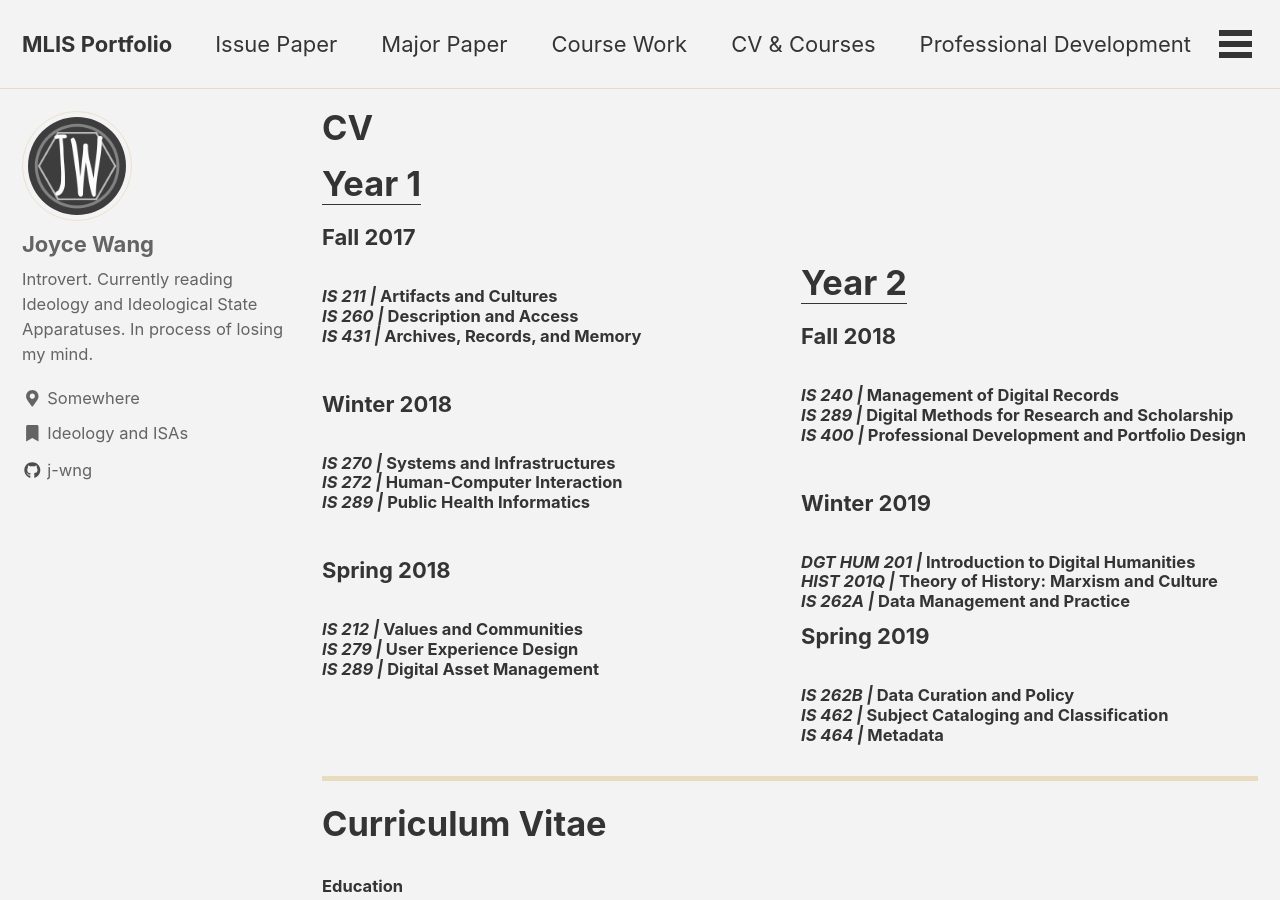
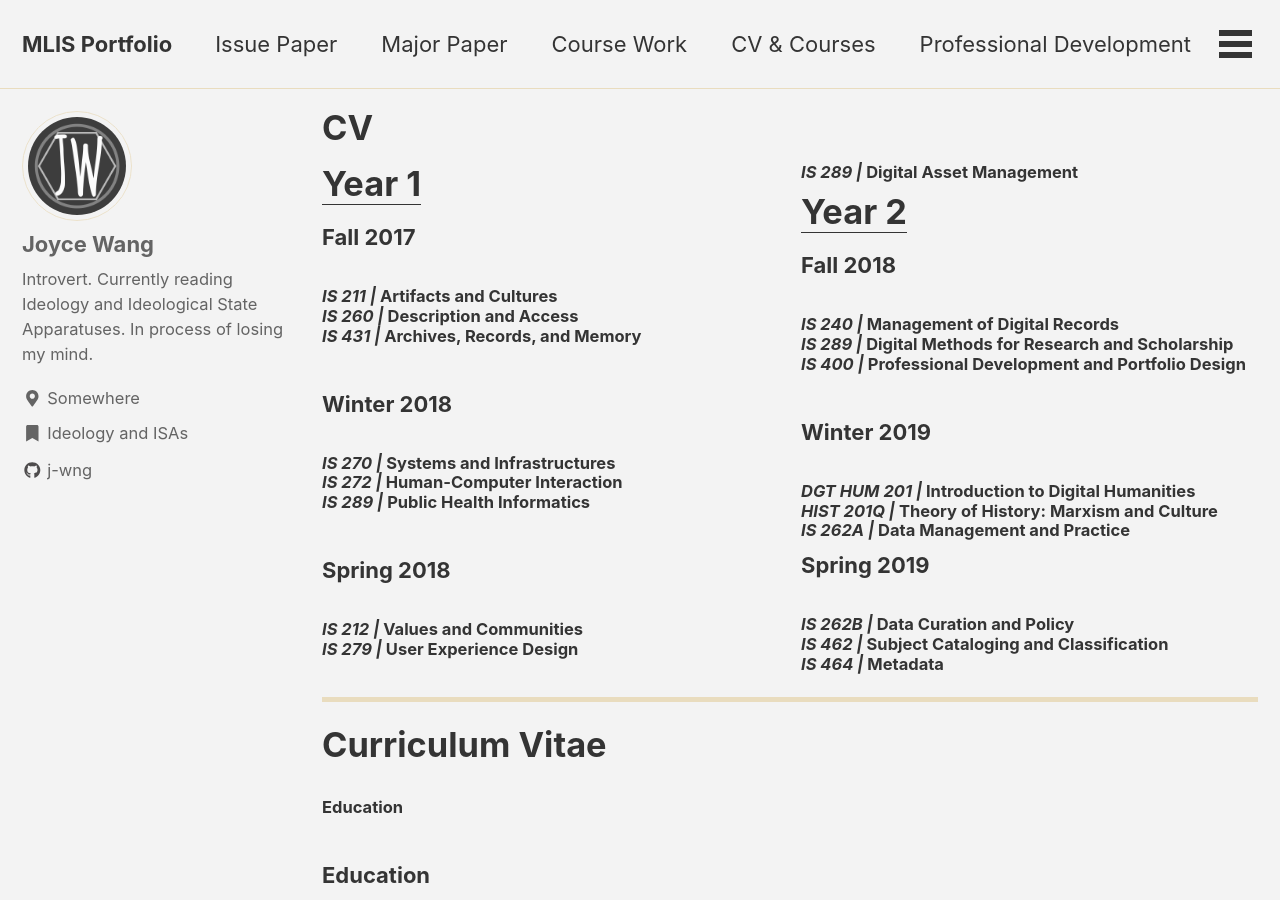
Before and after one commit to j-wng/portfolio, a Jekyll site: the page built from _pages/cv_courses.html, in a window 1280 px wide and 900 px high. Built offline with Jekyll 4.4.1, drawn with Linux system fonts in a browser that asks for light colours; cached includes are drawn as plain includes; nearby versions of some CDN libraries.

```diff
--- a/_pages/cv_courses.html
+++ b/_pages/cv_courses.html
@@ -33,7 +33,7 @@ hr {
 <b>Spring 2018</b>
 <h4><i>IS 212 |</i> Values and Communities<br>
   <i>IS 279 |</i> User Experience Design<br>
-  <i>IS 289 |</i> Digital Asset Management</h4><br><br><br><br><br>
+  <i>IS 289 |</i> Digital Asset Management</h4>
 <h1><u>Year 2</u></h1>
 <b>Fall 2018</b>
 <h4><i>IS 240 |</i> Management of Digital Records<br>
```
